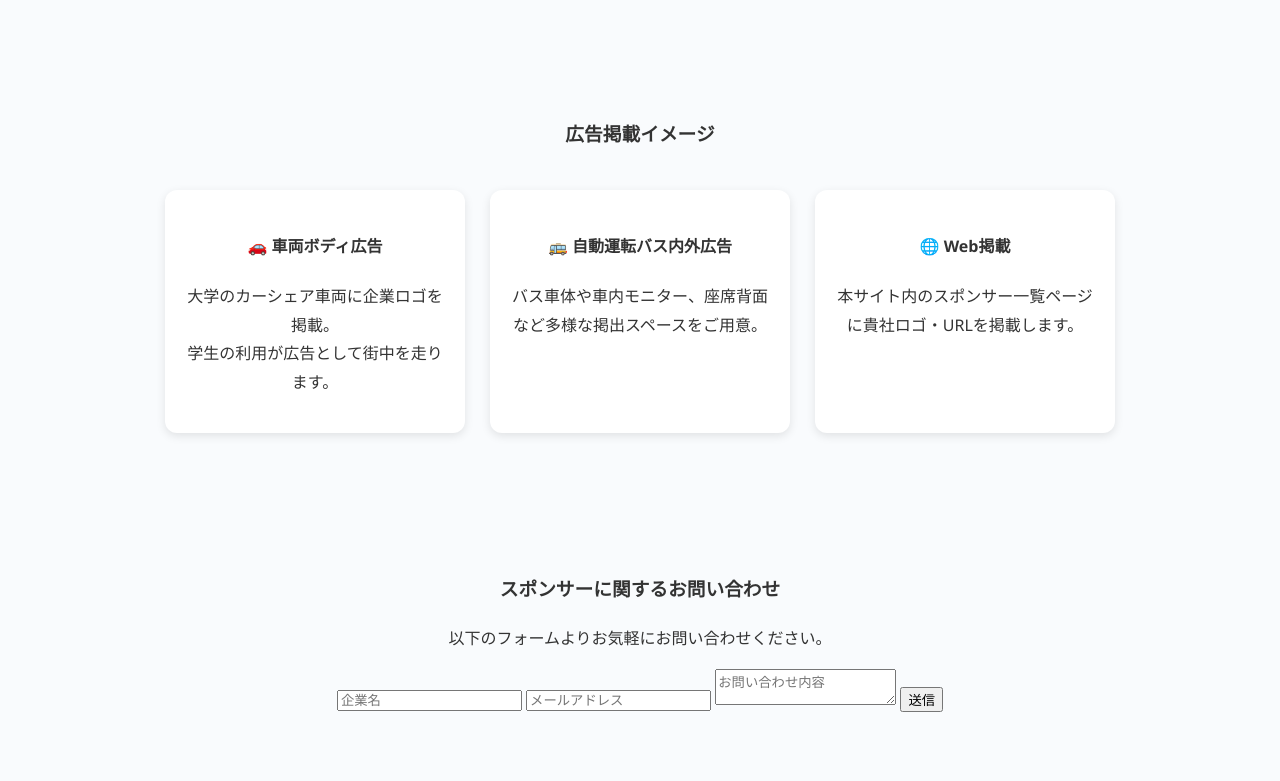
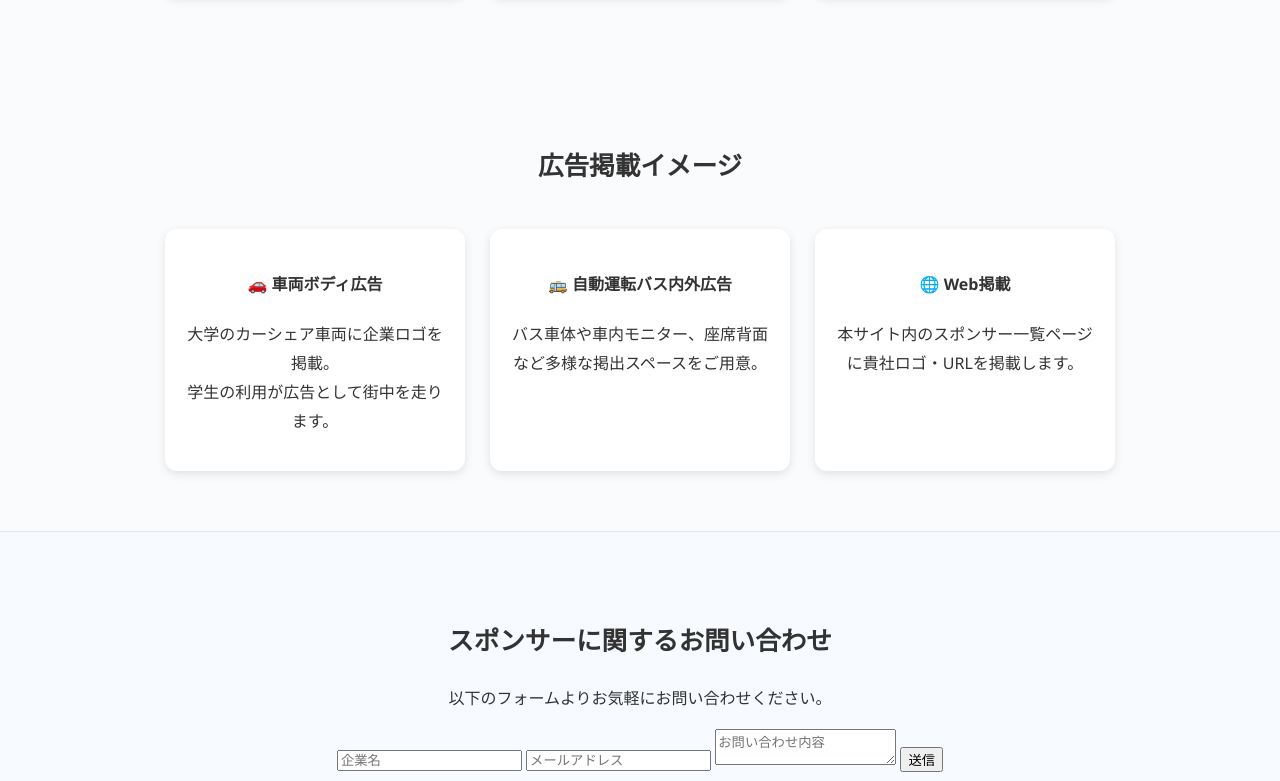
Before and after one commit to kokisuke/campus-ride, a plain HTML site: page sponsor.html in a window 1280 px wide. Shown: the part 759-1540 px from the top of the page. Drawn offline with Linux system fonts and the light colour scheme.

Commit message:
Add styles for section headings and contact form

```diff
--- a/style.css
+++ b/style.css
@@ -136,3 +136,17 @@ nav a.active {
   line-height: 2;
   font-size: 1.1em;
 }
+
+/* セクション見出しの統一感 */
+section h3 {
+  font-size: 1.6em;
+  margin-bottom: 20px;
+}
+
+/* フォーム部分の背景色を薄く */
+#contact {
+  background: #f7fbff;
+  border-top: 1px solid #dce9f5;
+  border-bottom: 1px solid #dce9f5;
+  padding: 60px 20px;
+}
```
